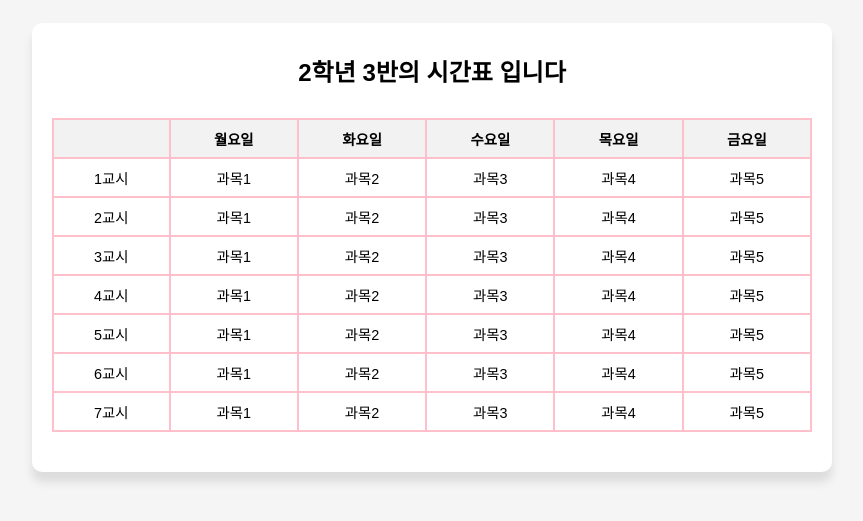
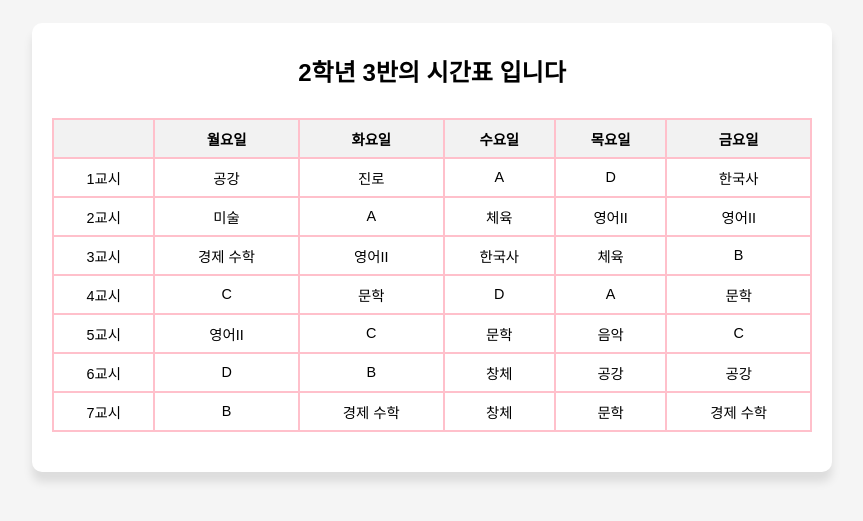
Before and after one commit to peropero1111/2-3schedule, a plain HTML site: page index.html in a window 1280 px wide. Shown: the part 153-674 px from the top of the page, without its empty margins (208-1071 px from the left). Drawn offline with Linux system fonts and the light colour scheme.

Commit message:
Update index.html

```diff
--- a/index.html
+++ b/index.html
@@ -3,7 +3,7 @@
 <head>
     <meta charset="UTF-8">
     <meta name="viewport" content="width=device-width, initial-scale=1.0">
-    <title>2학년 1반의 시간표</title>
+    <title>document</title>
     <style>
         body {
             font-family: Arial, sans-serif;
@@ -66,7 +66,7 @@
             }
         }
     </style>
-        <script>
+    <script>
         let today = new Date();
         let day = today.getDay();  // 요일
         if (day === 0)//일요일
@@ -75,23 +75,23 @@
         }
         if (day === 1)//월요일
         {
-            alert('오늘의 시간표는 과목1, 과목1, 과목1, 과목1, 과목1, 과목1, 과목1 입니다. 새로고침시 등장하는 메세지 입니다.')
+            alert('오늘의 시간표는 공강, 미술, 경제수학, C, 영어II, D, B 입니다. 새로고침시 등장하는 메세지 입니다.')
         }
         if (day === 2)//화요일
         {
-            alert('오늘의 시간표는 과목1, 과목1, 과목1, 과목1, 과목1, 과목1, 과목1 입니다. 새로고침시 등장하는 메세지 입니다.')
+            alert('오늘의 시간표는 진로, A, 영어II, 문학, C, B, 경제수학 입니다. 새로고침시 등장하는 메세지 입니다.')
         }
         if (day === 3)//수요잉
         {
-            alert('오늘의 시간표는 과목1, 과목1, 과목1, 과목1, 과목1, 과목1, 과목1 입니다. 새로고침시 등장하는 메세지 입니다.')
+            alert('오늘의 시간표는 A, 체육, 한국사, D, 문학, 창체, 창체 입니다. 새로고침시 등장하는 메세지 입니다.')
         }
         if (day === 4)//목요일
         {
-            alert('오늘의 시간표는 과목1, 과목1, 과목1, 과목1, 과목1, 과목1, 과목1 입니다. 새로고침시 등장하는 메세지 입니다.')
+            alert('오늘의 시간표는 D, 영어II, 체육, A, 음악, 공강, 문학 입니다. 새로고침시 등장하는 메세지 입니다.')
         }
         if (day === 5)//금요일
         {
-            alert('오늘의 시간표는 과목1, 과목1, 과목1, 과목1, 과목1, 과목1, 과목1 입니다. 새로고침시 등장하는 메세지 입니다.')
+            alert('오늘의 시간표는 한국사, 영어II, B, 문학, C, 공강, 경제수학 입니다. 새로고침시 등장하는 메세지 입니다.')
         }
         if (day === 6)//토요일
         {
@@ -114,59 +114,59 @@
                 </tr>
                 <tr>
                     <td>1교시</td>
-                    <td>과목1</td>
-                    <td>과목2</td>
-                    <td>과목3</td>
-                    <td>과목4</td>
-                    <td>과목5</td>
+                    <td>공강</td>
+                    <td>진로</td>
+                    <td>A</td>
+                    <td>D</td>
+                    <td>한국사</td>
                 </tr>
                 <tr>
                     <td>2교시</td>
-                    <td>과목1</td>
-                    <td>과목2</td>
-                    <td>과목3</td>
-                    <td>과목4</td>
-                    <td>과목5</td>
+                    <td>미술</td>
+                    <td>A</td>
+                    <td>체육</td>
+                    <td>영어II</td>
+                    <td>영어II</td>
                 </tr>
                 <tr>
                     <td>3교시</td>
-                    <td>과목1</td>
-                    <td>과목2</td>
-                    <td>과목3</td>
-                    <td>과목4</td>
-                    <td>과목5</td>
+                    <td>경제 수학</td>
+                    <td>영어II</td>
+                    <td>한국사</td>
+                    <td>체육</td>
+                    <td>B</td>
                 </tr>
                 <tr>
                     <td>4교시</td>
-                    <td>과목1</td>
-                    <td>과목2</td>
-                    <td>과목3</td>
-                    <td>과목4</td>
-                    <td>과목5</td>
+                    <td>C</td>
+                    <td>문학</td>
+                    <td>D</td>
+                    <td>A</td>
+                    <td>문학</td>
                 </tr>
                 <tr>
                     <td>5교시</td>
-                    <td>과목1</td>
-                    <td>과목2</td>
-                    <td>과목3</td>
-                    <td>과목4</td>
-                    <td>과목5</td>
+                    <td>영어II</td>
+                    <td>C</td>
+                    <td>문학</td>
+                    <td>음악</td>
+                    <td>C</td>
                 </tr>
                 <tr>
                     <td>6교시</td>
-                    <td>과목1</td>
-                    <td>과목2</td>
-                    <td>과목3</td>
-                    <td>과목4</td>
-                    <td>과목5</td>
+                    <td>D</td>
+                    <td>B</td>
+                    <td>창체</td>
+                    <td>공강</td>
+                    <td>공강</td>
                 </tr>
                 <tr>
                     <td>7교시</td>
-                    <td>과목1</td>
-                    <td>과목2</td>
-                    <td>과목3</td>
-                    <td>과목4</td>
-                    <td>과목5</td>
+                    <td>B</td>
+                    <td>경제 수학</td>
+                    <td>창체</td>
+                    <td>문학</td>
+                    <td>경제 수학</td>
                 </tr>
             </table>
         </div>
```
